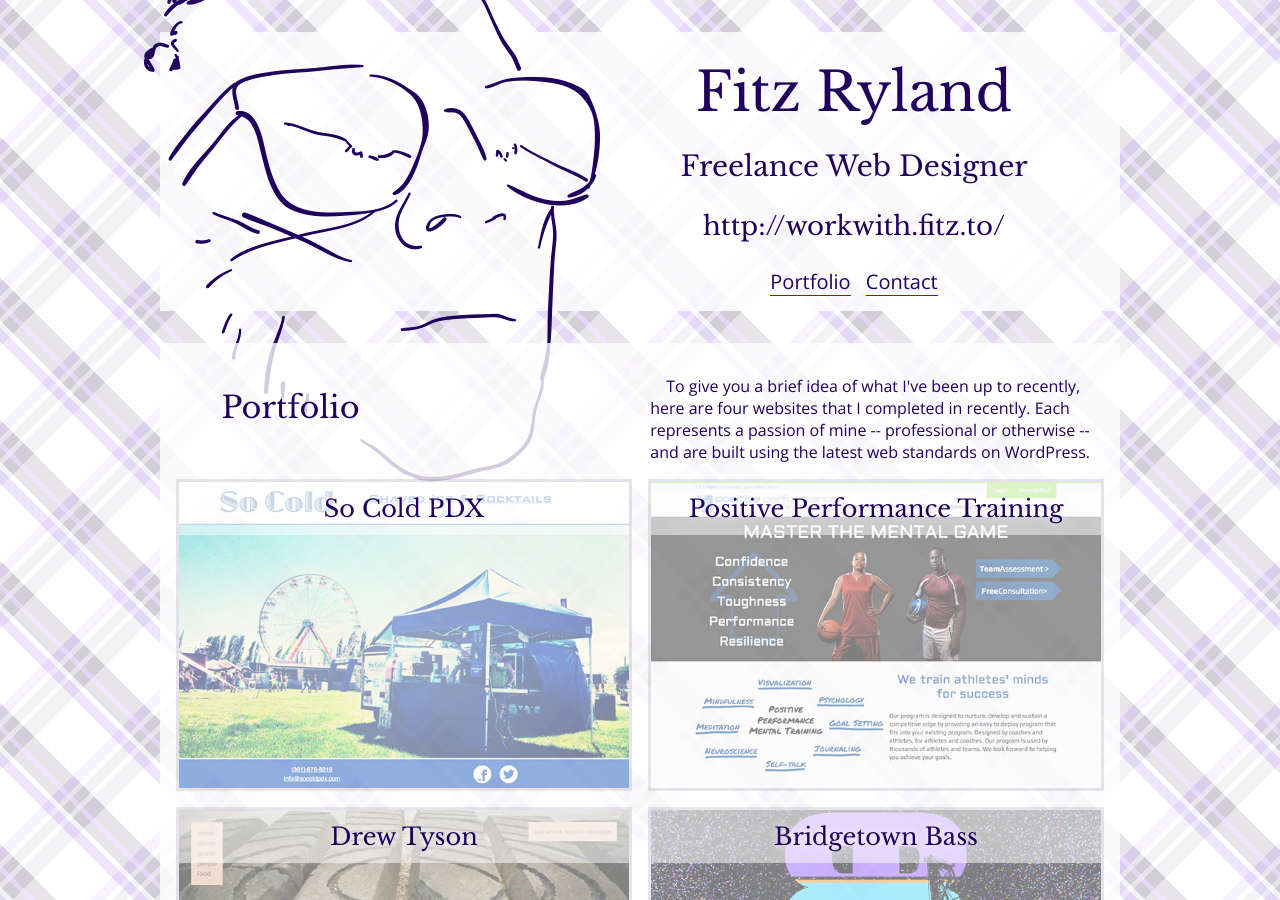
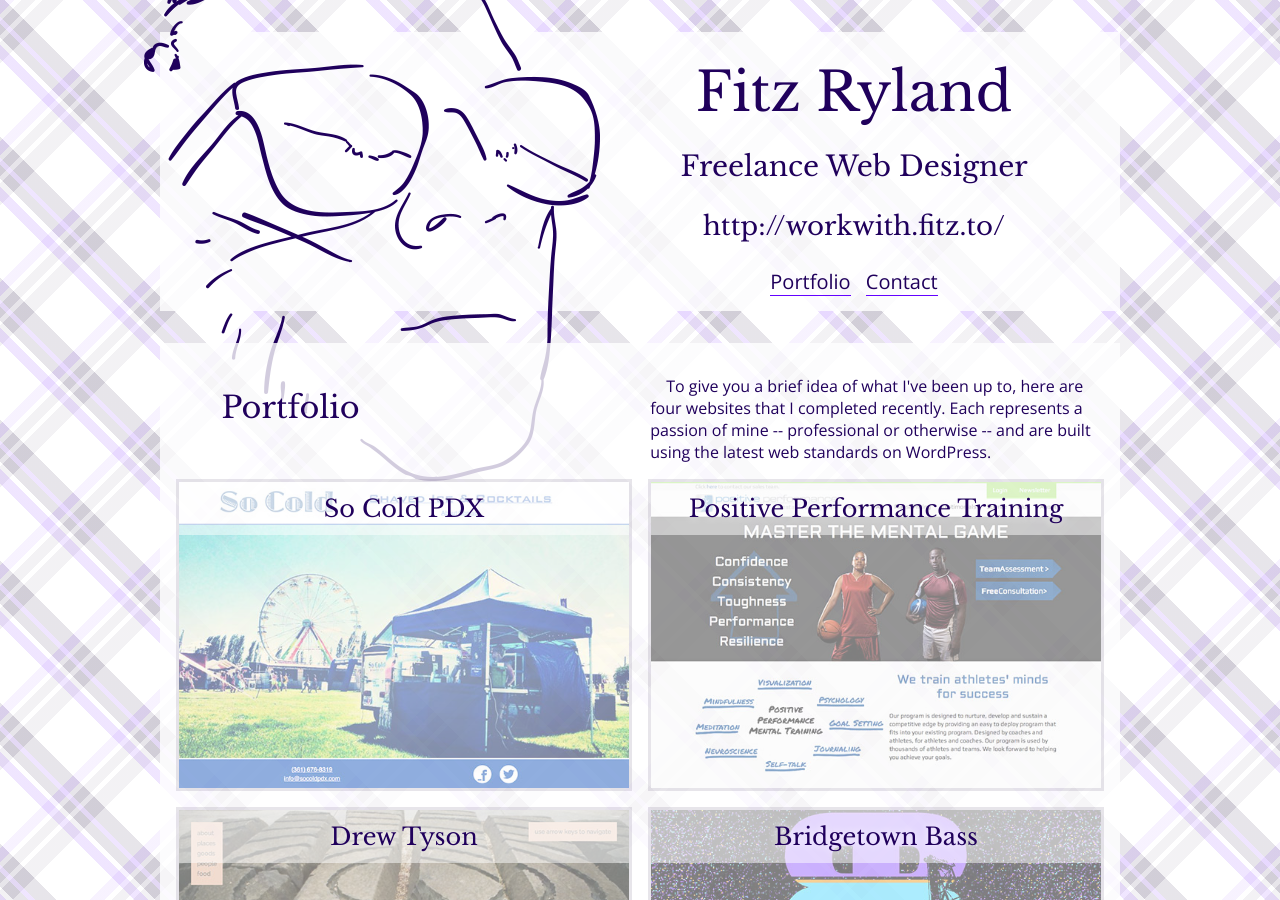
Before and after one commit to fitzryland/workwithfitzto, a Jekyll site: the page built from index.html, in a window 1280 px wide and 900 px high. Built offline with Jekyll 4.4.1, drawn with Linux system fonts in a browser that asks for light colours; nearby versions of some CDN libraries; comment, search, counter and statistics services are not loaded.

Commit message:
content edit on home page

```diff
--- a/_layouts/default.html
+++ b/_layouts/default.html
@@ -1,7 +1,7 @@
 {% include header.html %}
     <section id="portfolio">
         <h2 class="section-title">Portfolio</h2>
-        <p class="section-desc">To give you a brief idea of what I've been up to recently, here are four websites that I completed in recently. Each represents a passion of mine -- professional or otherwise -- and are built using the latest web standards on WordPress.</p>
+        <p class="section-desc">To give you a brief idea of what I've been up to, here are four websites that I completed recently. Each represents a passion of mine -- professional or otherwise -- and are built using the latest web standards on WordPress.</p>
         {% for project in site.categories.make %}
             <a href="{{ project.url }}" class="project-thumb">
                 <h3>{{ project.title }}</h3>
```
